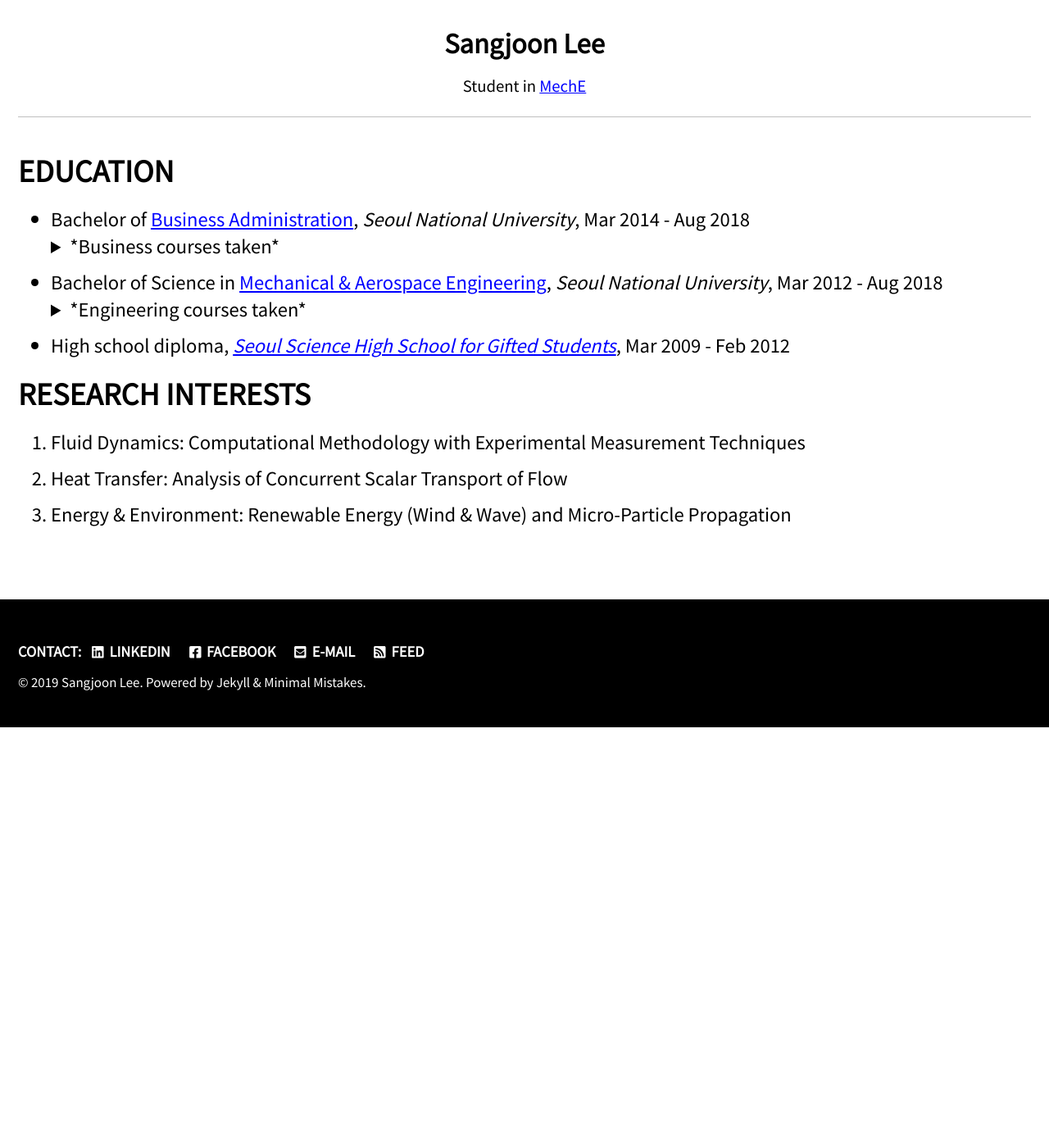
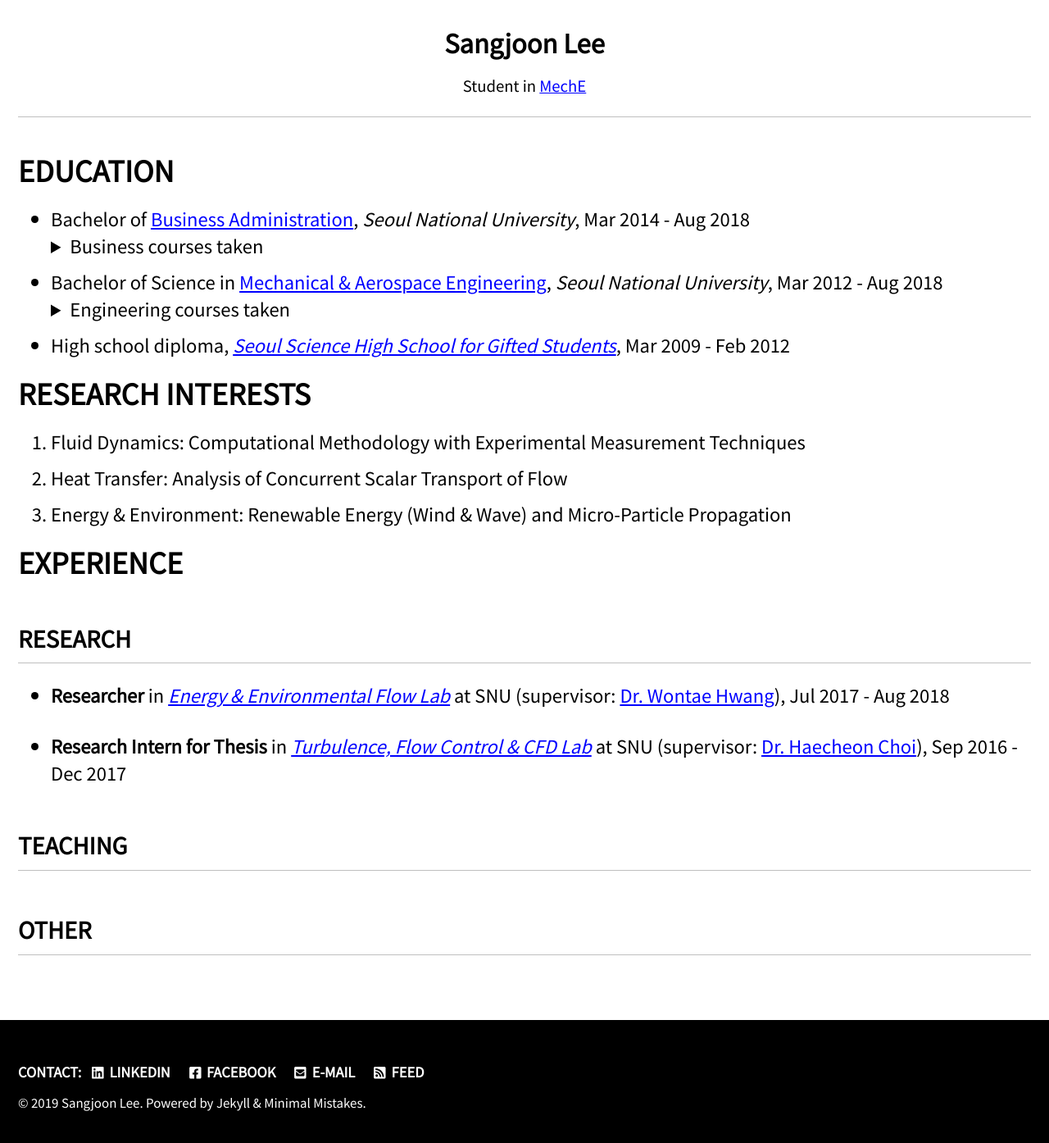
Before and after one commit to jun9303/jun9303.github.io, a Jekyll site: the page built from _pages/about.md, in a window 1280 px wide and 1400 px high, scrolled down 547 px. Shown: the top 1394 px of the window at 82% size. Built offline with Jekyll 4.4.1, drawn with Linux system fonts in a browser that asks for light colours; cached includes are drawn as plain includes; nearby versions of some CDN libraries; before the commit the page ends 1434 px from its top, so only the background shows below that.

Commit message:
Signed-off-by: SJ <jun9303@gmail.com>

```diff
--- a/_pages/about.md
+++ b/_pages/about.md
@@ -19,13 +19,13 @@ feature_row:
 
 - Bachelor of [Business Administration](http://cba.snu.ac.kr/en), *Seoul National University*, Mar 2014 - Aug 2018
   <details>
-    <summary>*Business courses taken*</summary>
+    <summary>Business courses taken</summary>
 
     Capital Markets and Accounting, Corporate Strategy, Fundamentals of Economics, Human Resource Management, International Business Management, Management Information System, Management Science, Managerial Accounting, Marketing Management, Mathematics for Economics, Operations Management, Principles of Accounting, Principles of Management
   </details>
 - Bachelor of Science in [Mechanical & Aerospace Engineering](http://me.snu.ac.kr/eng), *Seoul National University*, Mar 2012 - Aug 2018
   <details>
-    <summary>*Engineering courses taken*</summary>
+    <summary>Engineering courses taken</summary>
 
     Applied Fluid Mechanics, Creative Engineering Design, Digital Computer Concept and Practice, Digital Fabrication and Manufacturing, Dynamics, Engineering Mathematics (1 & 2), Engineering Mathematics 2, Fluid Mechanics, Heat Transfer, Introduction to Electrical and Computer Engineering, Management in Mechanical Engineering (1 & 2), Manufacturing Processes, Mechanical Drawing, Mechanical Engineering Lab. (1 & 2), Mechanical System Design Project (1 & 2), Mechanics and Design, Solid Mechanics, Thermodynamics, Writing in Science & Technology
   </details>
@@ -37,6 +37,22 @@ feature_row:
 2. Heat Transfer: Analysis of Concurrent Scalar Transport of Flow
 3. Energy & Environment: Renewable Energy (Wind & Wave) and Micro-Particle Propagation
 
+# EXPERIENCE
+
+## RESEARCH
+
+- **Researcher** in *[Energy & Environmental Flow Lab](http://eeflow.snu.ac.kr)* at SNU (supervisor: [Dr. Wontae Hwang](http://me.snu.ac.kr/eng/01_intro/faculty_view.asp?pid=137)), Jul 2017 - Aug 2018
+
+- **Research Intern for Thesis** in *[Turbulence, Flow Control & CFD Lab](http://tfc.snu.ac.kr)* at SNU (supervisor: [Dr. Haecheon Choi](http://me.snu.ac.kr/eng/01_intro/faculty_view.asp?pid=39)), Sep 2016 - Dec 2017
+
+## TEACHING
+
+
+
+## OTHER
+
+
+
 <style type="text/css">
 .archive__item-teaser img {
 	max-width:200px;
```
